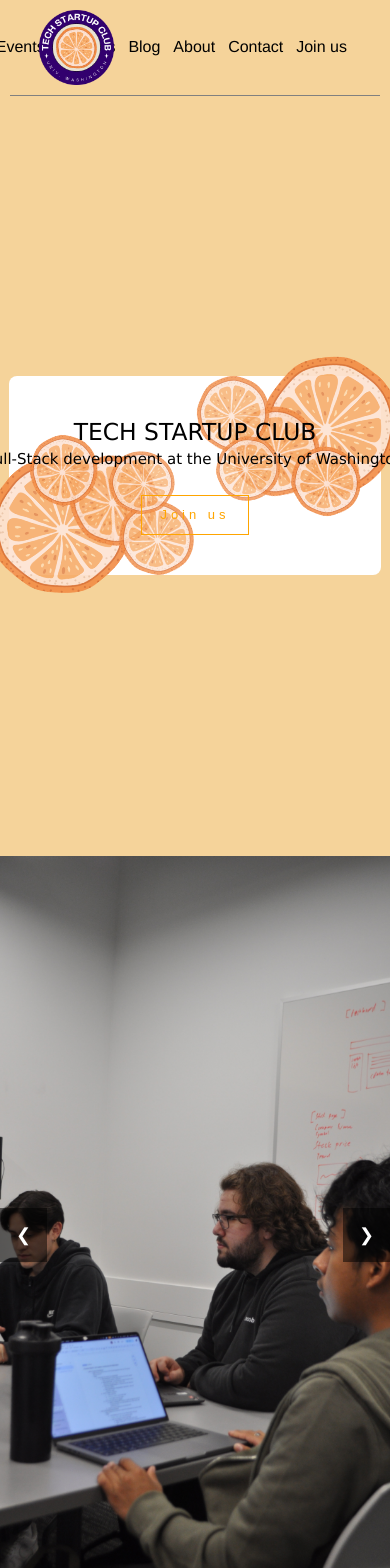
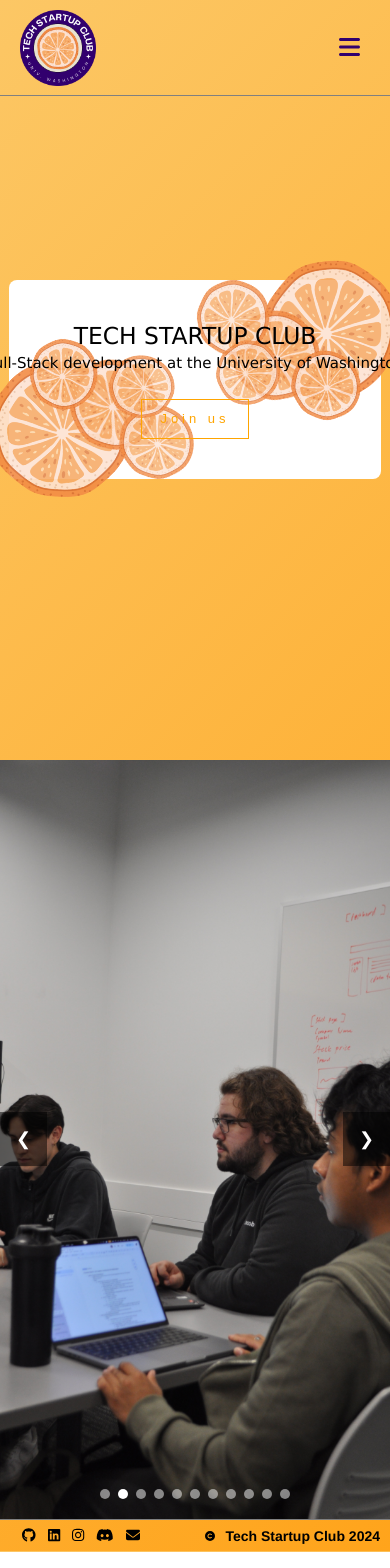
Before and after one commit to TechStartupClub/club-website, a React (Create React App) app: page / in a window 390 px wide. Shown: the top 1568 px of the page. Built offline with nearby package versions, Linux system fonts and the light colour scheme.

Commit message:
feat: Mobile view

```diff
--- a/src/components/Footer/index.scss
+++ b/src/components/Footer/index.scss
@@ -12,7 +12,6 @@
     align-items: center;
     padding: 0 20px;
     box-sizing: border-box;
-    overflow: hidden;
 }
 
 .page-footer .socialSection {
@@ -61,24 +60,56 @@
     font-size: 12px;
 }
 
-@media screen and (max-width: 500px) {
+@media screen and (max-width: 768px) {
+    .page-footer {
+        height: 36px;
+        line-height: 36px;
+        padding: 0 15px;
+    }
+
+    .page-footer .socialText {
+        font-size: 16px;
+    }
+
+    .page-footer .socialLinks a {
+        font-size: 16px;
+        margin-left: 8px;
+    }
+
+    .page-footer h1 {
+        font-size: 16px;
+    }
+
+    .page-footer .cpSymbol {
+        font-size: 11px;
+    }
+}
+
+@media screen and (max-width: 600px) {
     .page-footer {
         height: 32px;
-        z-index: -1;
+        line-height: 32px;
         padding: 0 10px;
     }
 
-    .page-footer .socialText,
+    .page-footer .socialText {
+        display: none;
+    }
+
+    .page-footer .socialLinks {
+        margin-left: 0;
+    }
+
     .page-footer .socialLinks a {
-        font-size: 15px;
-        visibility: hidden;
+        font-size: 14px;
+        margin-left: 12px;
     }
 
     .page-footer h1 {
-        font-size: 10px;
+        font-size: 14px;
     }
 
     .page-footer .cpSymbol {
-        font-size: 8px;
+        font-size: 10px;
     }
 }
--- a/src/components/Navbar/index.js
+++ b/src/components/Navbar/index.js
@@ -1,33 +1,97 @@
+// NavBar.jsx
+import React, { useState, useEffect } from 'react';
 import { Link, NavLink } from 'react-router-dom';
+import { FontAwesomeIcon } from '@fortawesome/react-fontawesome';
+import { faBars, faTimes } from '@fortawesome/free-solid-svg-icons';
 import './index.scss';
-import mainLogo from '../../assets/logos/Tech Startup Club Logo.png'
+import mainLogo from '../../assets/logos/Tech Startup Club Logo.png';
 
 const NavBar = () => {
+    const [isMenuOpen, setIsMenuOpen] = useState(false);
+    const [scrolled, setScrolled] = useState(false);
+
+    useEffect(() => {
+        const handleScroll = () => {
+            const isScrolled = window.scrollY > 10;
+            if (isScrolled !== scrolled) {
+                setScrolled(isScrolled);
+            }
+        };
+
+        window.addEventListener('scroll', handleScroll);
+        return () => window.removeEventListener('scroll', handleScroll);
+    }, [scrolled]);
+
+    const toggleMenu = () => {
+        setIsMenuOpen(!isMenuOpen);
+    };
+
+    const closeMenu = () => {
+        setIsMenuOpen(false);
+    };
+
     return (
-        <div className='nav-bar'>
-            <Link className='logo' to='/'>
-                <img src={mainLogo} alt="logo"/>
+        <div className={`nav-bar ${scrolled ? 'scrolled' : ''}`}>
+            <div className="nav-content">
+                <Link className="logo" to="/" onClick={closeMenu}>
+                    <img src={mainLogo} alt="Tech Startup Club Logo" />
                 </Link>
-            <nav>
-                <NavLink exact="true" activeclassname="active" className="events-link" to="/events">
+
+                <button className="menu-toggle" onClick={toggleMenu}>
+                    <FontAwesomeIcon icon={isMenuOpen ? faTimes : faBars} />
+                </button>
+
+                <nav className={isMenuOpen ? 'open' : ''}>
+                    <NavLink
+                        exact="true"
+                        className="nav-link events-link"
+                        to="/events"
+                        onClick={closeMenu}
+                    >
                         Events
                     </NavLink>
-                <NavLink exact="true" activeclassname="active" className="projects-link" to="/projects">
+                    <NavLink
+                        exact="true"
+                        className="nav-link projects-link"
+                        to="/projects"
+                        onClick={closeMenu}
+                    >
                         Projects
                     </NavLink>
-                <NavLink exact="true" activeclassname="active" className="blog-link" to="/blog">
+                    <NavLink
+                        exact="true"
+                        className="nav-link blog-link"
+                        to="/blog"
+                        onClick={closeMenu}
+                    >
                         Blog
                     </NavLink>
-                <NavLink exact="true" activeclassname="active" className="about-link" to="/about">
+                    <NavLink
+                        exact="true"
+                        className="nav-link about-link"
+                        to="/about"
+                        onClick={closeMenu}
+                    >
                         About
                     </NavLink>
-                <NavLink exact="true" activeclassname="active" className="contact-link" to="/contact">
+                    <NavLink
+                        exact="true"
+                        className="nav-link contact-link"
+                        to="/contact"
+                        onClick={closeMenu}
+                    >
                         Contact
                     </NavLink>
-                <NavLink exact="true" activeclassname="active" className="contact-link" to="/joinus">
-                    Join us
+                    <NavLink
+                        exact="true"
+                        className="nav-link join-link"
+                        to="/joinus"
+                        onClick={closeMenu}
+                    >
+                        Join Us
                     </NavLink>
                 </nav>
+            </div>
         </div>
     );
 };
--- a/src/components/Navbar/index.scss
+++ b/src/components/Navbar/index.scss
@@ -1,73 +1,178 @@
+// index.scss
 .nav-bar {
-    width: 100%;  // Adjusted to account for left/right margins
+    width: 100%;
     height: 95px;
-    position: relative;
+    position: fixed;
     top: 0;
     left: 0;
     right: 0;
-    z-index: 3;
+    z-index: 1000;
     border-bottom: 1px solid grey;
+    transition: all 0.3s ease;
+
+    &.scrolled {
+        box-shadow: 0 2px 10px rgba(0, 0, 0, 0.1);
+        background: rgba(255, 255, 255, 0.98);
+    }
+
+    .nav-content {
+        max-width: 1400px;
+        height: 100%;
+        margin: 0 auto;
+        padding: 0 20px;
+        display: flex;
+        align-items: center;
+        justify-content: space-between;
+    }
 
     .logo {
         display: flex;
         align-items: center;
-        position: relative;
-        z-index: 4;
-        width: 75px;
-        height: 100%;
-        padding: 0;
-        margin-left: 8%;  // Removed extra margin
-        float: left;
+        height: 80%;
+        padding: 10px 0;
+        z-index: 2;
 
         img {
-            display: block;
-            width: 100%;
             height: 100%;
+            width: auto;
             object-fit: contain;
+        }
+    }
+
+    .menu-toggle {
+        display: none;
+        background: none;
+        border: none;
+        font-size: 24px;
+        color: #32006e;
+        cursor: pointer;
+        padding: 10px;
+        z-index: 2;
+        transition: all 0.3s ease;
+
+        &:hover {
+            color: #fcc765;
         }
     }
 
     nav {
         display: flex;
         align-items: center;
-        justify-content: flex-end;
-        position: absolute;
-        height: 95px;
-        width: auto;
-        right: 0;
-        top: 0;
-        margin-top: 0;
-        width: 100%;
-        padding-right: 7%;  // Removed padding
+        gap: 2rem;
 
-        a {
+        .nav-link {
             font-size: 20px;
-            color: black;
-            display: inline-flex;
-            align-items: center;
+            color: #32006e;
             text-decoration: none;
-            padding: 0;  // Removed padding
-            margin-right: 2%;  // Added consistent spacing between routes
-            height: auto;
+            padding: 8px 16px;
+            border-radius: 50px;
+            transition: all 0.3s ease;
             position: relative;
 
+            &:after {
+                content: '';
+                position: absolute;
+                bottom: 0;
+                left: 50%;
+                width: 0;
+                height: 2px;
+                background: #fcc765;
+                transition: all 0.3s ease;
+                transform: translateX(-50%);
+            }
+
             &:hover {
-                color: #b7a57a;
-                transition: all 0.3s ease-out;
+                color: #fcc765;
+
+                &:after {
+                    width: 80%;
+                }
+            }
+
+            &.active {
+                background: #32006e;
+                color: white;
+
+                &:hover {
+                    background: #4a0098;
+                }
+
+                &:after {
+                    display: none;
+                }
+            }
+
+            &.join-link {
+                background: #fcc765;
+                color: #32006e;
+                font-weight: 600;
+
+                &:hover {
+                    background: #ffb743;
+                    transform: translateY(-2px);
+                }
+
+                &:after {
+                    display: none;
+                }
+
+                &.active {
+                    background: #ffb743;
+                }
             }
         }
     }
 }
 
-@media screen and (max-width: 500px) {
+@media screen and (max-width: 960px) {
     .nav-bar {
-        width: 95%;
-        left: 2.5%;
+        .menu-toggle {
+            display: block;
+        }
 
         nav {
-            a {
-                margin-left: 1.5%;  // Slightly reduced spacing for mobile
-                font-size: 16px;
+            position: fixed;
+            top: 95px;
+            left: 0;
+            right: 0;
+            background: white;
+            padding: 20px;
+            flex-direction: column;
+            align-items: stretch;
+            gap: 10px;
+            transform: translateY(-100%);
+            opacity: 0;
+            visibility: hidden;
+            transition: all 0.3s ease;
+            box-shadow: 0 4px 10px rgba(0, 0, 0, 0.1);
+
+            &.open {
+                transform: translateY(0);
+                opacity: 1;
+                visibility: visible;
+            }
+
+            .nav-link {
+                padding: 15px 20px;
+                border-radius: 8px;
+                text-align: center;
+                font-size: 20px;
+
+                &:after {
+                    display: none;
+                }
+
+                &:hover {
+                    background: #f5f5f5;
+                }
+
+                &.active {
+                    border-radius: 8px;
+                }
+
+                &.join-link {
+                    margin-top: 10px;
+                }
             }
         }
     }
--- a/src/index.css
+++ b/src/index.css
@@ -7,7 +7,8 @@ body {
   margin: 0;
   font: 300 11px/1.4 'Helvetica Neue', 'sans-serif';
   color: black;
-  background: #f5d39a;
+  /* background: #f5d39a; */
+  background: linear-gradient(135deg, #fcc765 0%, #ffa41b 100%);
   overflow: scroll;
   display: block;
   -webkit-font-smoothing: antialiased;
--- a/src/routes/style/blog.module.scss
+++ b/src/routes/style/blog.module.scss
@@ -3,12 +3,10 @@
     display: flex;
     flex-direction: column;
 
-    // This ensures the navbar takes up its natural height
     nav {
         flex-shrink: 0;
     }
 
-    // This ensures the footer stays at the bottom
     footer {
         flex-shrink: 0;
         margin-top: auto;
@@ -16,10 +14,10 @@
 }
 
 .container {
-    flex: 1 0 auto; // Changed to flex: 1 0 auto to prevent shrinking
+    flex: 1 0 auto;
     width: 100%;
     max-width: 1400px;
-    margin: 0 auto;
+    margin: 95px auto 0; // Added margin-top for navbar
     padding: 40px 20px;
     display: flex;
     flex-direction: column;
--- a/src/routes/style/events.module.scss
+++ b/src/routes/style/events.module.scss
@@ -10,6 +10,7 @@
     justify-content: center;
     align-items: center;
     padding: 20px;
+    margin-top: 95px; // Added to account for fixed navbar height
 }
 
 .calendarContainer {
@@ -20,3 +21,13 @@
     width: 90%;
     max-width: 1200px;
 }
+
+@media screen and (max-width: 768px) {
+    .mainContent {
+        padding: 15px;
+    }
+
+    .calendarContainer {
+        padding: 20px;
+    }
+}
```
Also changed, not shown: src/routes/style/about.module.scss (+55 -38 lines), src/routes/style/contact.module.scss (+6 -1 lines), src/routes/style/projects.module.scss (+4 -3 lines), src/routes/style/uwealth.module.scss (+10 -4 lines). Lines whose indentation alone changed are shown as unchanged.
